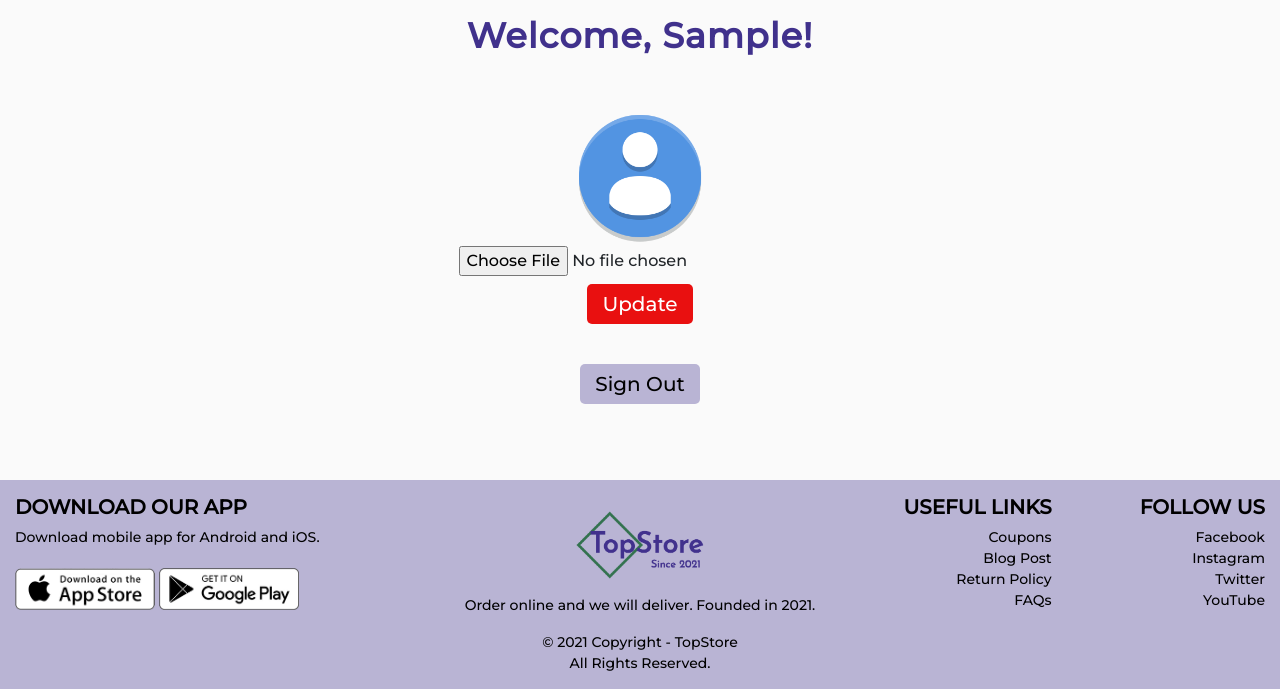
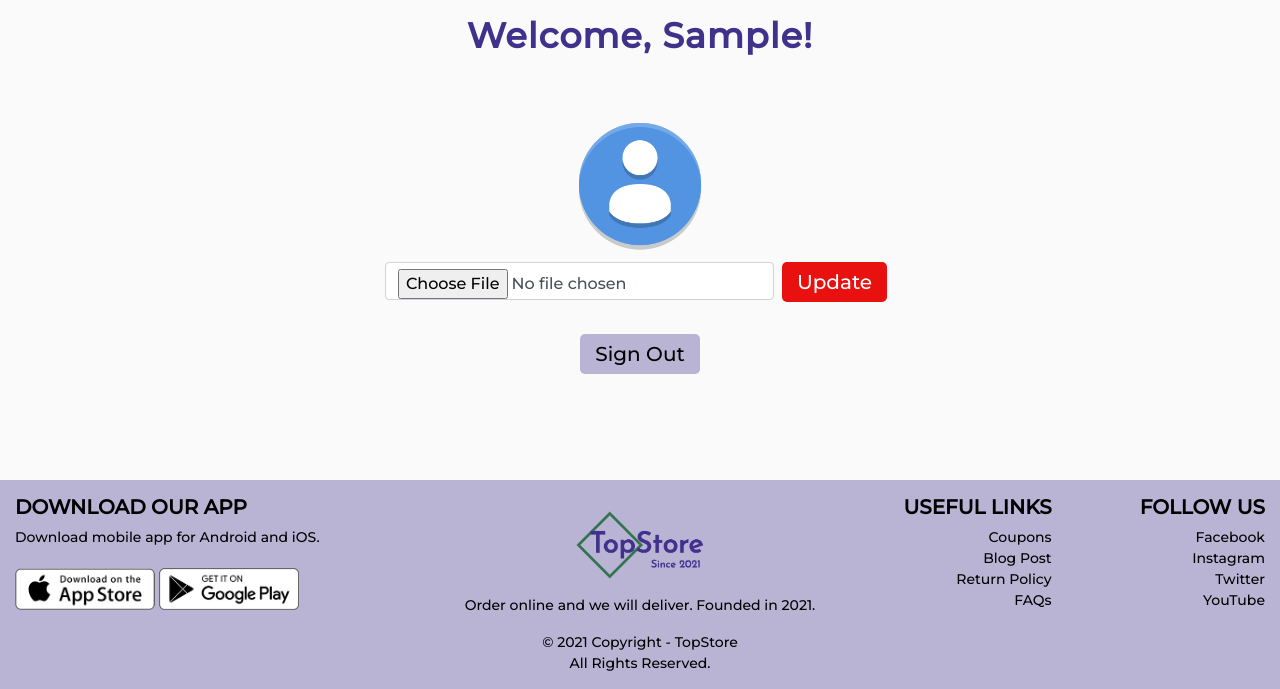
Before and after one commit to dimitar-daskalov/TopStore, a Django app: page /account/details/ in a window 1280 px wide. Shown: the part 113-802 px from the top of the page. Run offline with Django 3.2, Linux system fonts and the light colour scheme; the visitor is signed in with stand-in values (Sample User, id 1); data comes from the database, SQL or seed files in the repository; some libraries are stand-ins or nearby versions.

Commit message:
TopStore bootstrap form mixin added and changes done on the accounts, products and store forms also on some of the templates

```diff
--- a/TopStore/accounts/forms.py
+++ b/TopStore/accounts/forms.py
@@ -4,6 +4,7 @@ from django.contrib.auth.forms import UserCreationForm
 from django.core.exceptions import ValidationError
 
 from TopStore.accounts.models import Profile
+from TopStore.shared.bootstrap_form_mixin import BootstrapFormMixin
 
 UserModel = get_user_model()
 
@@ -35,8 +36,10 @@ class SingUpForm(UserCreationForm):
         fields = ('email', 'username')
 
 
-class ProfileDetailsForm(forms.ModelForm):
-    profile_image = forms.ImageField(widget=forms.FileInput, )
+class ProfileDetailsForm(BootstrapFormMixin, forms.ModelForm):
+    profile_image = forms.ImageField(
+        widget=forms.FileInput(),
+    )
 
     class Meta:
         model = Profile
--- a/TopStore/products/forms.py
+++ b/TopStore/products/forms.py
@@ -1,9 +1,10 @@
 from django import forms
 
 from TopStore.products.models import Product, Review
+from TopStore.shared.bootstrap_form_mixin import BootstrapFormMixin
 
 
-class ProductForm(forms.ModelForm):
+class ProductForm(BootstrapFormMixin, forms.ModelForm):
     class Meta:
         model = Product
         exclude = ('user',)
--- /dev/null
+++ b/TopStore/shared/bootstrap_form_mixin.py
@@ -0,0 +1,10 @@
+class BootstrapFormMixin:
+    def __init__(self, *args, **kwargs):
+        super().__init__(*args, **kwargs)
+        self._init_bootstrap_fields()
+
+    def _init_bootstrap_fields(self):
+        for (_, field) in self.fields.items():
+            if 'class' not in field.widget.attrs:
+                field.widget.attrs['class'] = ''
+            field.widget.attrs['class'] += 'form-control'
--- a/TopStore/store/forms.py
+++ b/TopStore/store/forms.py
@@ -1,15 +1,16 @@
 from django import forms
 
+from TopStore.shared.bootstrap_form_mixin import BootstrapFormMixin
 from TopStore.store.models import ContactMessage, OrderInformation
 
 
-class ContactForm(forms.ModelForm):
+class ContactForm(BootstrapFormMixin, forms.ModelForm):
     class Meta:
         model = ContactMessage
         fields = '__all__'
 
 
-class OrderForm(forms.ModelForm):
+class OrderForm(BootstrapFormMixin, forms.ModelForm):
     class Meta:
         model = OrderInformation
         fields = '__all__'
--- a/templates/account/profile_user.html
+++ b/templates/account/profile_user.html
@@ -5,16 +5,19 @@
         <h3 class="title-big text-capitalize">Welcome, {{ user.username | capfirst }}!</h3>
         <br>
         {% if account.profile_image %}
-            <img class="rounded-circle profile-image-account" src="{{ account.profile_image.url }}" alt="">
+            <img class="rounded-circle profile-image-account m-2" src="{{ account.profile_image.url }}" alt="">
         {% else %}
-            <img class="rounded-circle profile-image-account" src="{% static 'images/generic_account.png' %}" alt="">
+            <img class="rounded-circle profile-image-account m-2" src="{% static 'images/generic_account.png' %}"
+                 alt="">
         {% endif %}
         <div class="d-flex justify-content-center align-items-center w-100 m-auto flex-column">
-            <form action="{% url 'details account user' %}" method="post" enctype="multipart/form-data">
+            <form class="d-flex m-10" action="{% url 'details account user' %}" method="post"
+                  enctype="multipart/form-data">
+                <br>
                 {% csrf_token %}
                 {{ form.profile_image }}
                 <br/>
-                <button class="main-btn bgr-red m-2" type="submit">
+                <button class="main-btn bgr-red mx-2" type="submit">
                     <span class="text-white">Update</span>
                 </button>
             </form>
--- a/templates/product/update_product.html
+++ b/templates/product/update_product.html
@@ -3,7 +3,7 @@
 {% block content %}
     <h1 class="text-center">Edit Product</h1>
     <div class="row">
-        <div class="col-lg-6">
+        <div class="container">
             <form method="post" class="furniture-form" action="{% url 'update product' product.id %}"
                   enctype="multipart/form-data">
                 {% csrf_token %}
```
